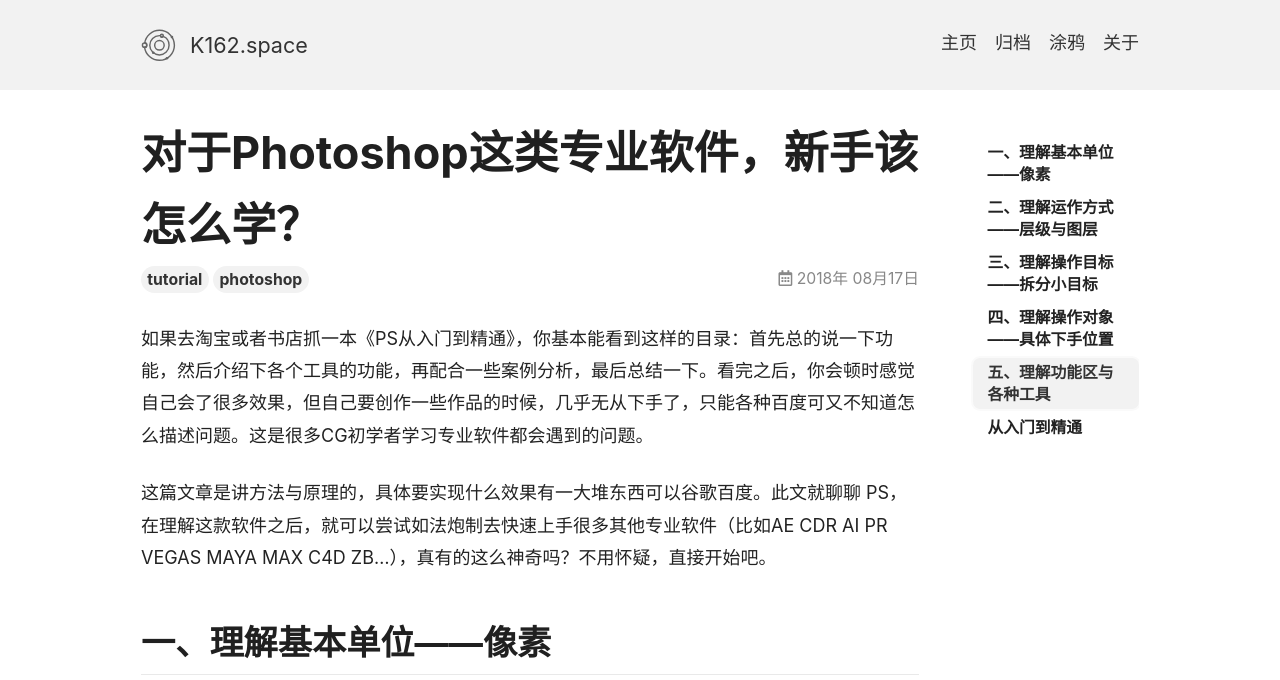
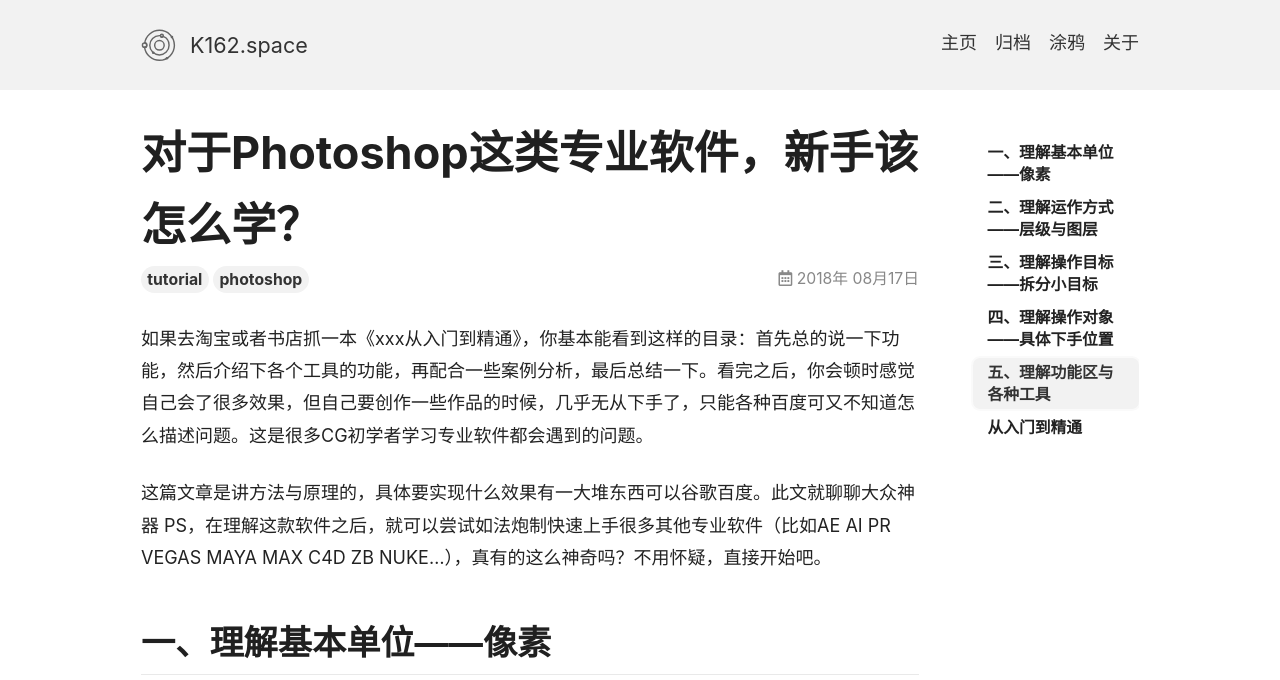
Before and after one commit to iamleeway/k162.github.io, a Jekyll site: the page built from _posts/2018-08-17-how-to-learn-photoshop.md, in a window 1280 px wide and 1400 px high. Shown: the top 680 px of the window. Built offline with Jekyll 4.4.1, drawn with Linux system fonts in a browser that asks for light colours; nearby versions of some CDN libraries; comment, search, counter and statistics services are not loaded; some of the changed text lies outside the part shown; grey boxes are pictures that could not be loaded.

Commit message:
update post

```diff
--- a/_posts/2018-08-17-how-to-learn-photoshop.md
+++ b/_posts/2018-08-17-how-to-learn-photoshop.md
@@ -6,9 +6,9 @@
 ---
 
 
-如果去淘宝或者书店抓一本《PS从入门到精通》，你基本能看到这样的目录：首先总的说一下功能，然后介绍下各个工具的功能，再配合一些案例分析，最后总结一下。看完之后，你会顿时感觉自己会了很多效果，但自己要创作一些作品的时候，几乎无从下手了，只能各种百度可又不知道怎么描述问题。这是很多CG初学者学习专业软件都会遇到的问题。
+如果去淘宝或者书店抓一本《xxx从入门到精通》，你基本能看到这样的目录：首先总的说一下功能，然后介绍下各个工具的功能，再配合一些案例分析，最后总结一下。看完之后，你会顿时感觉自己会了很多效果，但自己要创作一些作品的时候，几乎无从下手了，只能各种百度可又不知道怎么描述问题。这是很多CG初学者学习专业软件都会遇到的问题。
 
-这篇文章是讲方法与原理的，具体要实现什么效果有一大堆东西可以谷歌百度。此文就聊聊 PS，在理解这款软件之后，就可以尝试如法炮制去快速上手很多其他专业软件（比如AE CDR AI PR VEGAS MAYA MAX C4D ZB...），真有的这么神奇吗？不用怀疑，直接开始吧。
+这篇文章是讲方法与原理的，具体要实现什么效果有一大堆东西可以谷歌百度。此文就聊聊大众神器 PS，在理解这款软件之后，就可以尝试如法炮制快速上手很多其他专业软件（比如AE AI PR VEGAS MAYA MAX C4D ZB NUKE...），真有的这么神奇吗？不用怀疑，直接开始吧。
 
 <!--more-->
 
@@ -21,7 +21,7 @@
 - 像素是在显示器上组成图像的最基本单位，即一个个小方格子，其位置可以用（x，y）坐标表示。
 
 - 计算机可以用不同的模式去表述每个格子的颜色。
-    如果用 RGB 色彩模式来解释（也可以用其他方式描述，比如CMYK，HSV，HSL），就是由红绿蓝三种颜色组合而成的基本单位，每一个像素的颜色可以写成（255，134，178）这种形式，如果改变了某一个数值，就改变了这个像素的颜色。
+    如果用 RGB 色彩模式来解释（也可以用其他方式描述，比如 CMYK，HSV，HSL），就是由红绿蓝三种颜色组合而成的基本单位，每一个像素的颜色可以写成（255，134，178）这种形式，如果改变了某一个数值，就改变了这个像素的颜色。
 
 - ps就是通过各种工具，或者像素的位置或颜色，来达到修改图像的目的。不论是磨皮啦液化啦，**归根结底就是处理像素**。
 
@@ -55,6 +55,8 @@
 
 ## 四、理解操作对象——具体下手位置
 
+![](http://ors3vio5q.bkt.clouddn.com/18-8-17/48571270.jpg)
+
 这里的操作对象是指像素范围，如果只对图层操作，那就是处理这个图层上的所有像素，显然这不能够满足我们的精细操作需求。于是，蒙版、选区，就是为此提供解决方案的。
 
 - 蒙版顾名思义就是蒙上一块板，这块板上操作不会影响到其他部位，即约束操作范围，以此实现精确控制的目的。蒙版本身是图像，用来表述操作边界的图像。
@@ -64,6 +66,8 @@
 - 对于蒙版和选区，ps都有用来进一步精确控制的工具，比如蒙版和选区都可以进行“羽化”（一种模糊边缘的操作，使之边缘效果更柔和）
 
 ## 五、理解功能区与各种工具
+
+![](http://ors3vio5q.bkt.clouddn.com/18-8-17/88444941.jpg)
 
 现在我们要做的是，看清楚菜单栏分门别类，熟练找到各种工具，最后才是去实验各种奇奇怪怪的滤镜。
 
```
Also changed, not shown: other parts of _posts/2018-08-17-how-to-learn-photoshop.md (+4 -2 lines).
